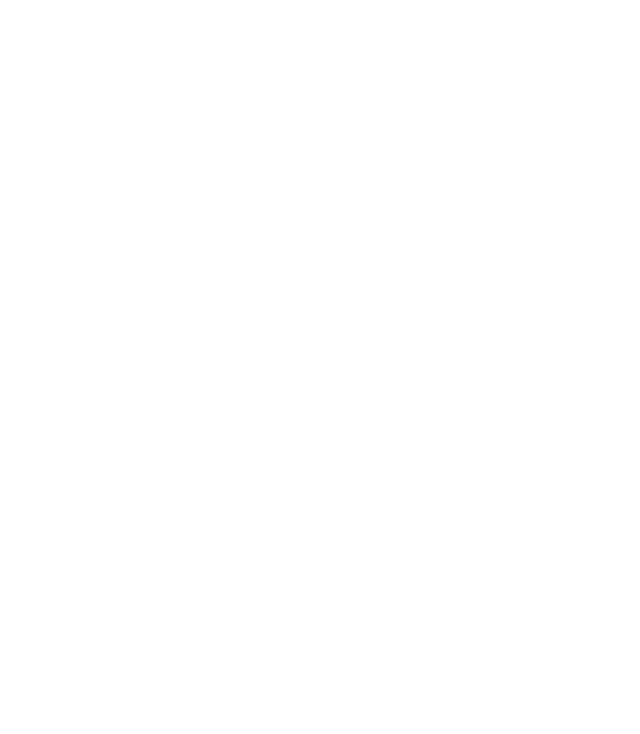
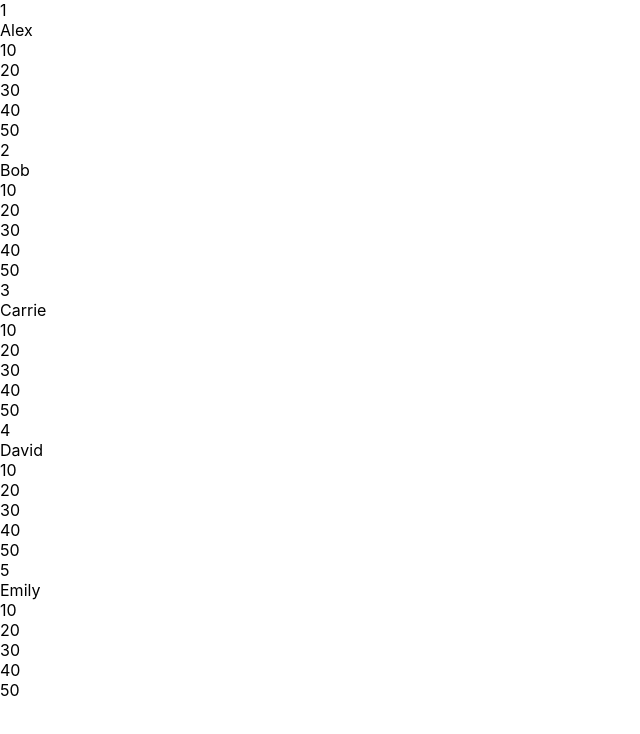
Before and after one commit to Filain/react-studying, a React (Create React App) app: page / in a window 1280 px wide. Shown: the top 734 px of the page, without its empty margins (0-640 px from the left). Built offline with nearby package versions, Linux system fonts and the light colour scheme.

Commit message:
JSX Conditional Rendering, Prop, map, key={index}

```diff
--- a/src/App.tsx
+++ b/src/App.tsx
@@ -1,4 +1,5 @@
 import {FC, PropsWithChildren} from "react";
+import {Users} from "./components/Users";
 
 interface IProps extends PropsWithChildren {
 
@@ -7,7 +8,8 @@
 const App: FC<IProps> = () => {
     return (
         <div>
-          {/*          1 ) npx create-react-app . --template typescript - створить проект  в пустому*/}
+            {/*          1) npx create-react-app . --template typescript - створить проект  в пустому з тайпскриптом*/}
+            {/*          npx create-react-app . - без тайпскрипта*/}
             {/*          2) .gitignore додаємо .idea*/}
             {/*          3) Видаляємо:*/}
             {/*                        src/App.css*/}
@@ -28,6 +30,7 @@
             {/*        };*/}
             {/*          export {App};*/}
             {/*          7) tsconfig.json-> "strictNullChecks": false*/}
+        <Users/>
         </div>
     );
 };
--- /dev/null
+++ b/src/components/User.tsx
@@ -0,0 +1,23 @@
+import {FC, PropsWithChildren} from "react";
+import {IUser} from "./Users";
+
+interface IProps extends PropsWithChildren {
+    item: IUser
+    age: number[]
+}
+
+const User: FC<IProps> = ({item, age}) => {
+    return (
+        <div>
+            <div>{item.id}</div>
+            <div>{item.name}</div>
+            <div>{age[0]}</div>
+            <div>{age[1]}</div>
+            <div>{age[2]}</div>
+            <div>{age[3]}</div>
+            <div>{age[4]}</div>
+        </div>
+    );
+};
+
+export {User};
--- /dev/null
+++ b/src/components/Users.tsx
@@ -0,0 +1,52 @@
+import {FC, PropsWithChildren} from "react";
+import {User} from "./User";
+
+interface IProps extends PropsWithChildren {
+
+}
+
+export interface IUser {
+    id: number
+    name: string
+}
+
+const Users: FC<IProps> = () => {
+    const user: IUser[] = [
+        {id: 1, name: "Alex"},
+        {id: 2, name: "Bob"},
+        {id: 3, name: "Carrie"},
+        {id: 4, name: "David"},
+        {id: 5, name: "Emily"},]
+
+
+    const age = [10, 20, 30, 40, 50]
+
+    return (
+        <div>
+
+            {user.map(user => <User key={user.id} item={user} age={age}/>)}
+            {/*Використання індексу елемента в масиві як ключа*/}
+            {/*{user.map((user, index) => <User key={index} item={user}/>)}*/}
+
+            {/*JSX Умовний рендеринг*/}
+
+            {/*Логічний оператор &&*/}
+            {/*{post && <Post post={post}/>}*/}
+            {/*Цей код рендерить компонент Post, тільки якщо post існує (не null, undefined тощо).*/}
+
+            {/*Використання тернарного оператора ? :*/}
+            {/*{post ? <Post post={post} /> : <div>No post available</div>}*/}
+            {/*Цей код рендерить компонент Post, якщо post існує, і <div>No post available</div>, якщо post не існує.*/}
+
+            {/*Коротке замикання з ||*/}
+            {/*{post || <div>No post available</div>}*/}
+            {/*Цей код рендерить <div>No post available</div>, якщо post є null, undefined,
+            або іншим значенням, яке інтерпретується як хибне в контексті JavaScript.*/}
+
+
+
+        </div>
+    );
+};
+
+export {Users};
```
Lines whose indentation alone changed are shown as unchanged.
